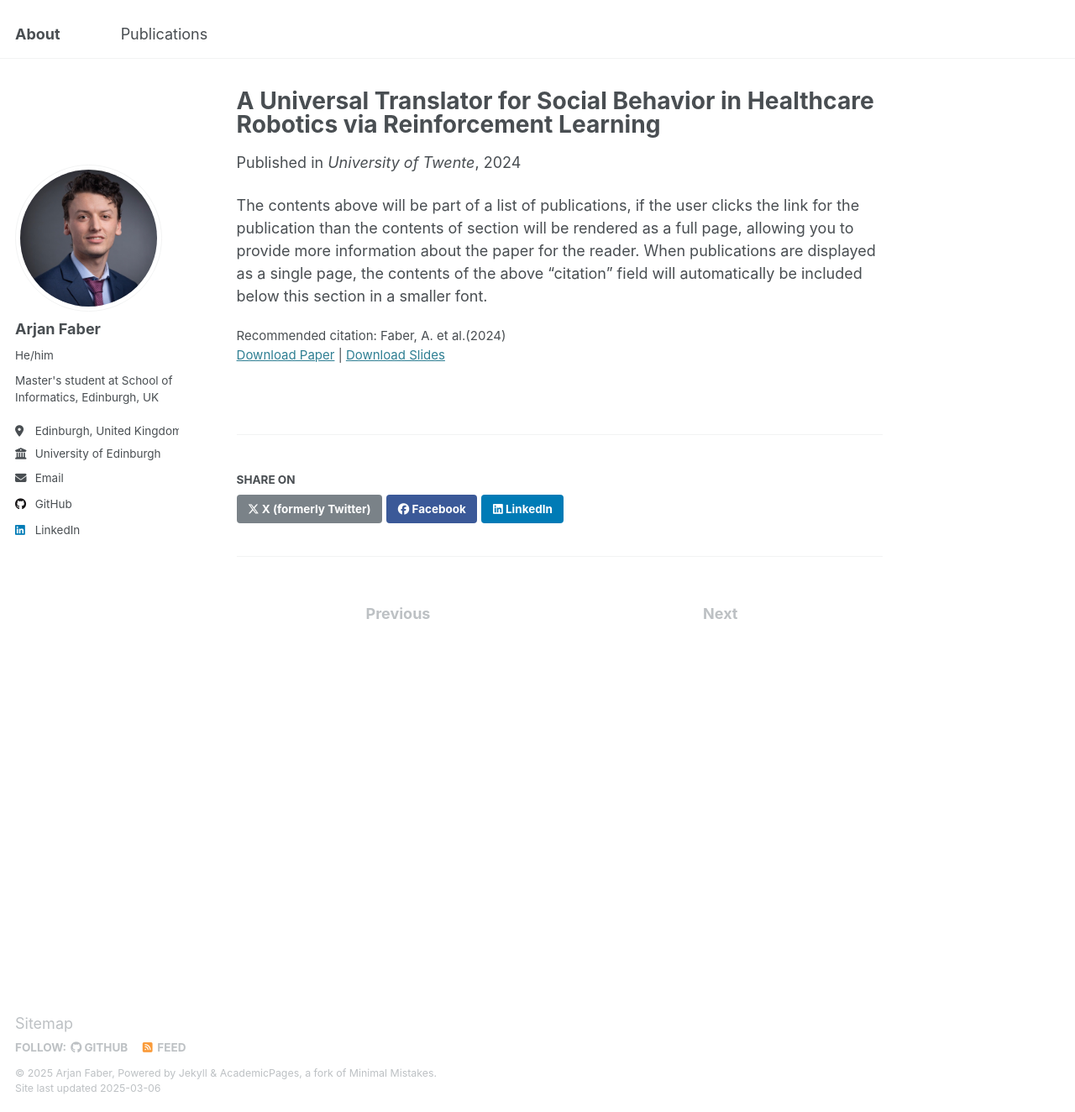
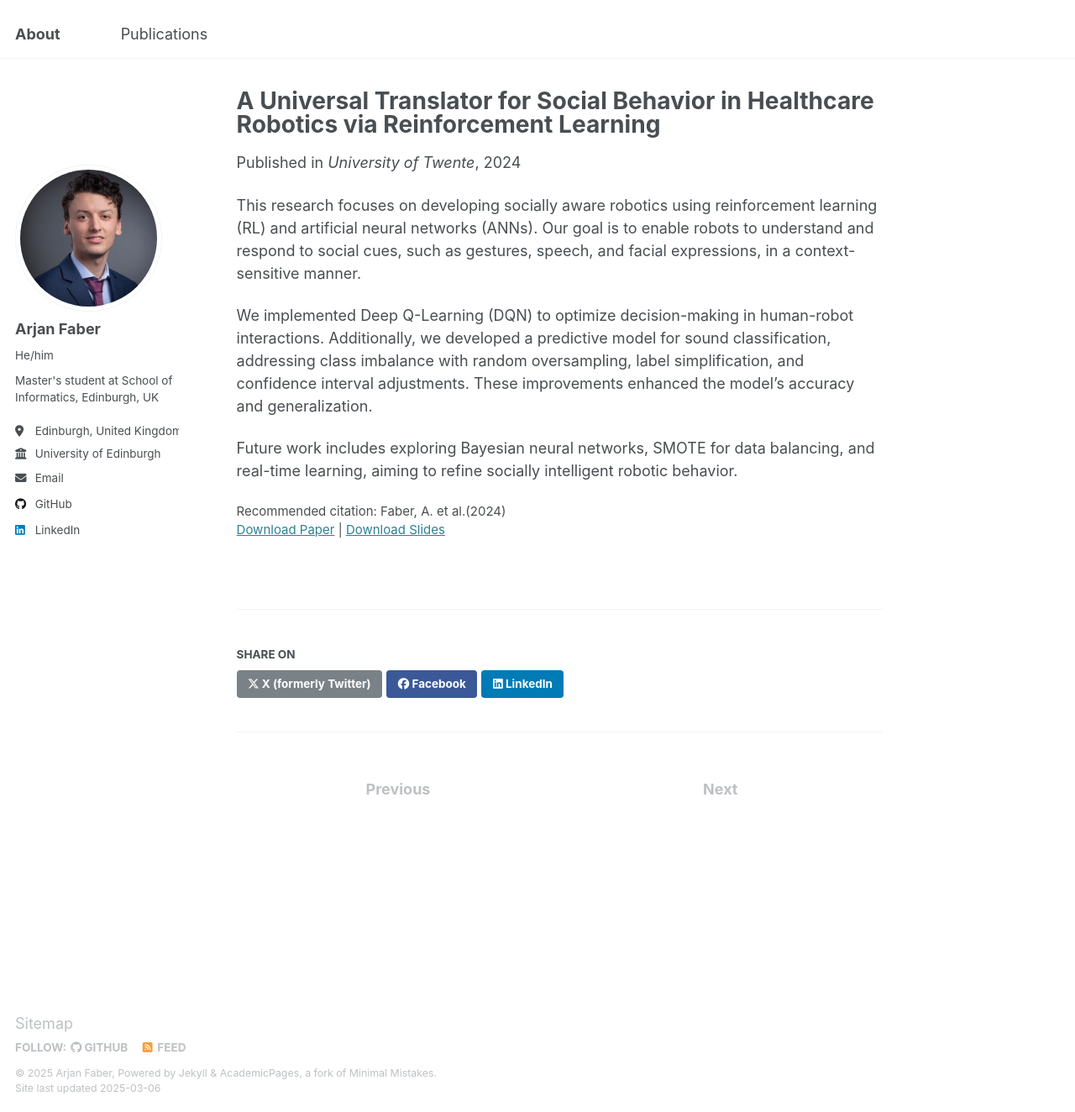
Before and after one commit to ArjFaber/arjfaber.github.io, a Jekyll site: the page built from _publications/2009-10-01-paper-title-number-1.md, in a window 1280 px wide and 1324 px high. Shown: the whole window at 84% size. Built offline with Jekyll 4.4.1, drawn with Linux system fonts in a browser that asks for light colours.

Commit message:
Update 2009-10-01-paper-title-number-1.md

```diff
--- a/_publications/2009-10-01-paper-title-number-1.md
+++ b/_publications/2009-10-01-paper-title-number-1.md
@@ -11,4 +11,8 @@ paperurl: 'https://arjfaber.github.io/files/HARMONY_UT_ML_Module_Report.pdf'
 citation: 'Faber, A. et al.(2024)'
 ---
 
-The contents above will be part of a list of publications, if the user clicks the link for the publication than the contents of section will be rendered as a full page, allowing you to provide more information about the paper for the reader. When publications are displayed as a single page, the contents of the above "citation" field will automatically be included below this section in a smaller font.
+This research focuses on developing socially aware robotics using reinforcement learning (RL) and artificial neural networks (ANNs). Our goal is to enable robots to understand and respond to social cues, such as gestures, speech, and facial expressions, in a context-sensitive manner.
+
+We implemented Deep Q-Learning (DQN) to optimize decision-making in human-robot interactions. Additionally, we developed a predictive model for sound classification, addressing class imbalance with random oversampling, label simplification, and confidence interval adjustments. These improvements enhanced the model's accuracy and generalization.
+
+Future work includes exploring Bayesian neural networks, SMOTE for data balancing, and real-time learning, aiming to refine socially intelligent robotic behavior.
```
